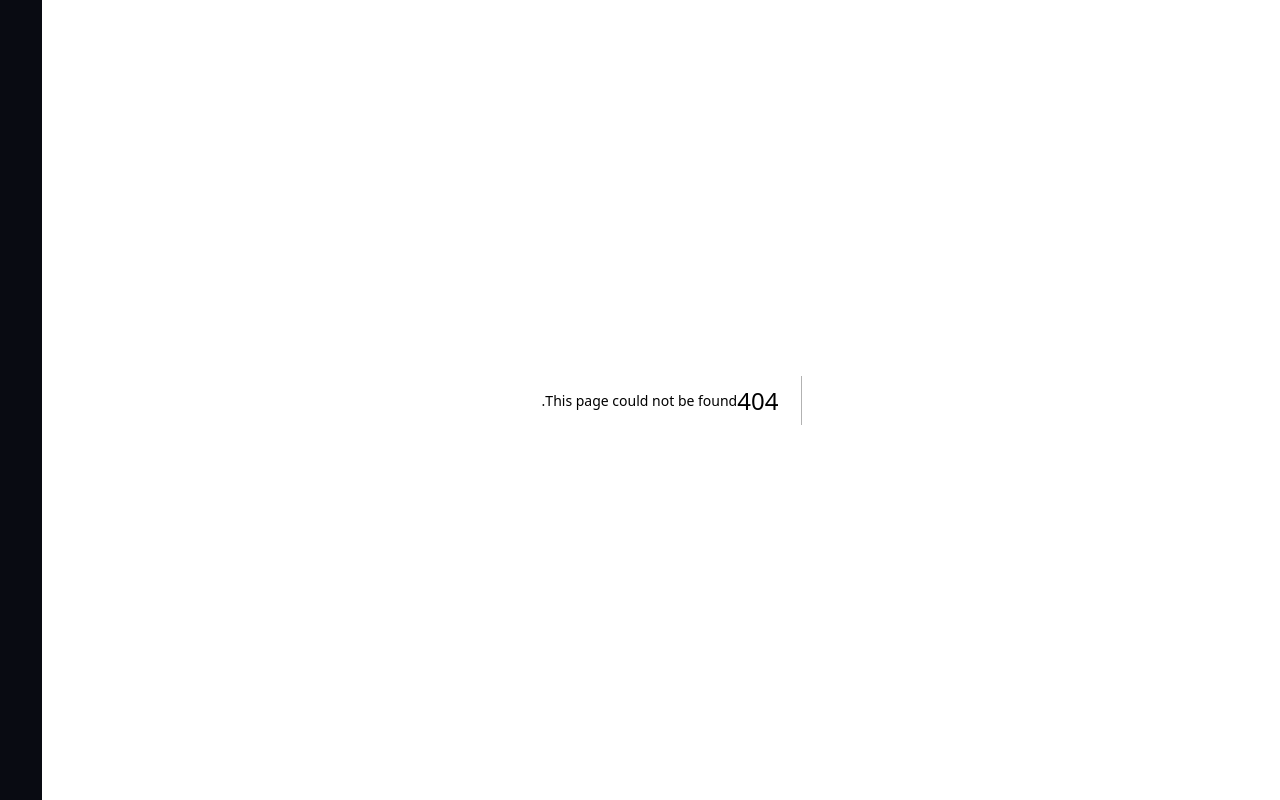
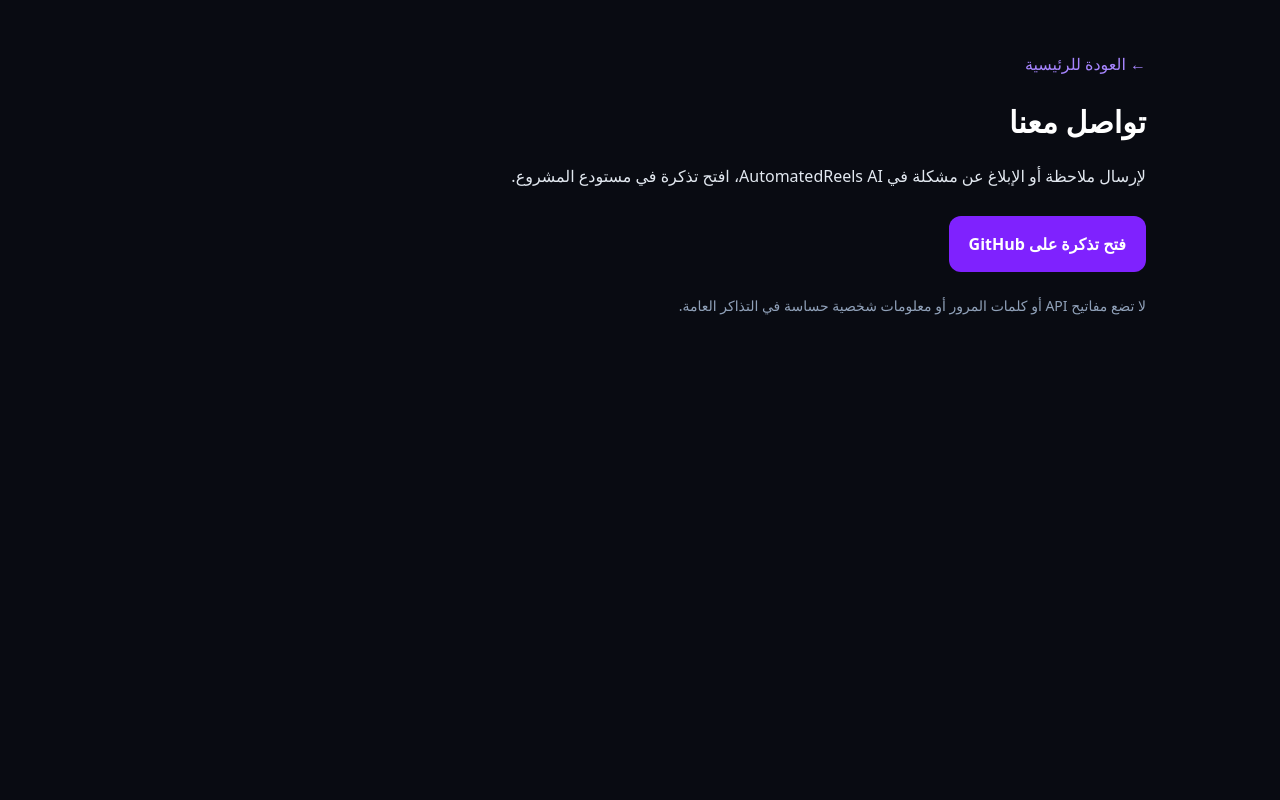
Before and after one commit to anwar0-001/AutomatedReels-AI, a Next.js app in the folder frontend/: page /contact in a window 1280 px wide. Before the commit this address had no page. Built offline with nearby package versions, Linux system fonts and the light colour scheme.

Commit message:
Add Arabic contact page

```diff
--- /dev/null
+++ b/frontend/app/contact/page.tsx
@@ -0,0 +1,11 @@
+export default function ContactPage() {
+  return (
+    <main dir="rtl" className="mx-auto min-h-screen max-w-3xl px-5 py-12 leading-8 text-slate-200">
+      <a className="text-violet-400" href="/">← العودة للرئيسية</a>
+      <h1 className="mt-6 text-3xl font-black text-white">تواصل معنا</h1>
+      <p className="mt-5">لإرسال ملاحظة أو الإبلاغ عن مشكلة في AutomatedReels AI، افتح تذكرة في مستودع المشروع.</p>
+      <a className="mt-6 inline-block rounded-xl bg-violet-600 px-5 py-3 font-bold text-white" href="https://github.com/anwar0-001/AutomatedReels-AI/issues">فتح تذكرة على GitHub</a>
+      <p className="mt-6 text-sm text-slate-400">لا تضع مفاتيح API أو كلمات المرور أو معلومات شخصية حساسة في التذاكر العامة.</p>
+    </main>
+  );
+}
```
